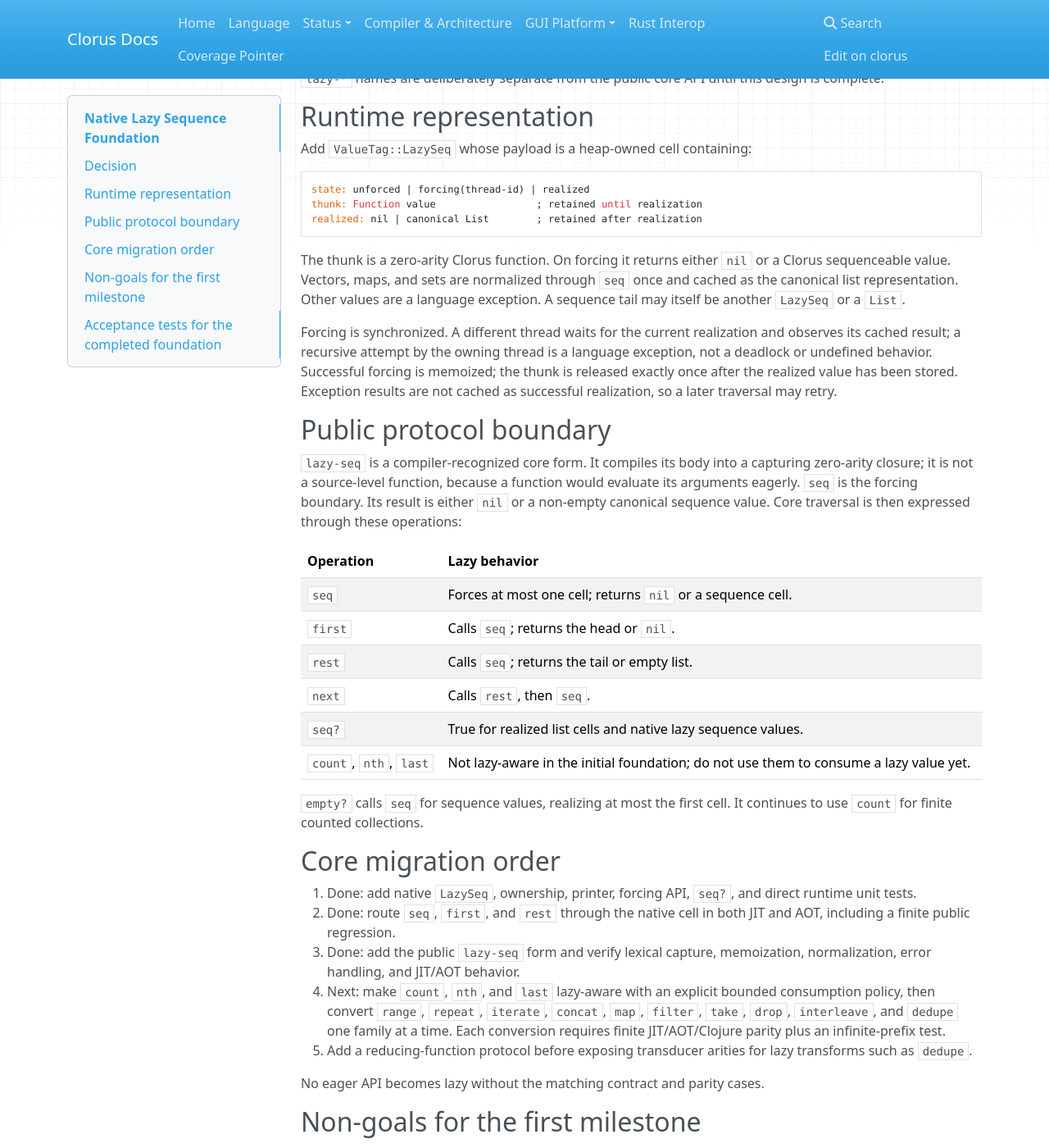
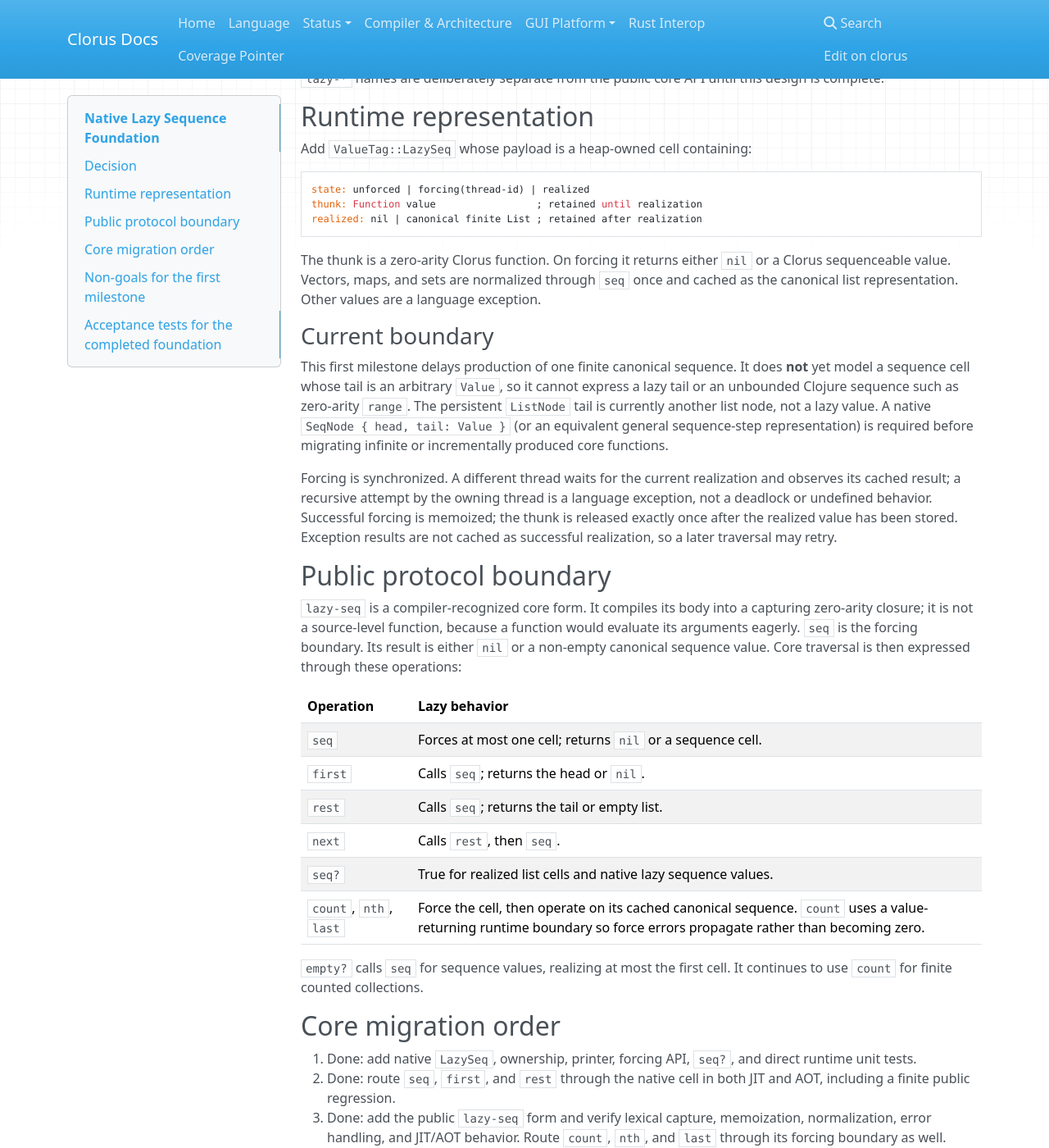
Before and after one commit to prabhugopal/clorus, an MkDocs documentation site: the page built from docs/design/LAZY_SEQUENCE_FOUNDATION.md, in a window 1280 px wide and 1400 px high, scrolled down 226 px. Shown: the whole window at 82% size. Built offline with MkDocs 1.6.1, drawn with Linux system fonts in a browser that asks for light colours; nearby versions of some CDN libraries; some of the changed text lies outside the part shown.

Commit message:
feat: realize lazy sequence accessors safely

````diff
--- a/docs/design/LAZY_SEQUENCE_FOUNDATION.md
+++ b/docs/design/LAZY_SEQUENCE_FOUNDATION.md
@@ -16,14 +16,23 @@ Add `ValueTag::LazySeq` whose payload is a heap-owned cell containing:
 ```text
 state: unforced | forcing(thread-id) | realized
 thunk: Function value                 ; retained until realization
-realized: nil | canonical List        ; retained after realization
+realized: nil | canonical finite List ; retained after realization
 ```
 
 The thunk is a zero-arity Clorus function. On forcing it returns either `nil`
 or a Clorus sequenceable value. Vectors, maps, and sets are normalized through
 `seq` once and cached as the canonical list representation. Other values are a
-language exception. A sequence tail may itself be another `LazySeq` or a
-`List`.
+language exception.
+
+### Current boundary
+
+This first milestone delays production of one finite canonical sequence. It
+does **not** yet model a sequence cell whose tail is an arbitrary `Value`, so
+it cannot express a lazy tail or an unbounded Clojure sequence such as
+zero-arity `range`. The persistent `ListNode` tail is currently another list
+node, not a lazy value. A native `SeqNode { head, tail: Value }` (or an
+equivalent general sequence-step representation) is required before migrating
+infinite or incrementally produced core functions.
 
 Forcing is synchronized. A different thread waits for the current realization
 and observes its cached result; a recursive attempt by the owning thread is a
@@ -47,7 +56,7 @@ traversal is then expressed through these operations:
 | `rest` | Calls `seq`; returns the tail or empty list. |
 | `next` | Calls `rest`, then `seq`. |
 | `seq?` | True for realized list cells and native lazy sequence values. |
-| `count`, `nth`, `last` | Not lazy-aware in the initial foundation; do not use them to consume a lazy value yet. |
+| `count`, `nth`, `last` | Force the cell, then operate on its cached canonical sequence. `count` uses a value-returning runtime boundary so force errors propagate rather than becoming zero. |
 
 `empty?` calls `seq` for sequence values, realizing at most the first cell. It
 continues to use `count` for finite counted collections.
@@ -59,12 +68,15 @@ continues to use `count` for finite counted collections.
 2. Done: route `seq`, `first`, and `rest` through the native cell in both JIT
    and AOT, including a finite public regression.
 3. Done: add the public `lazy-seq` form and verify lexical capture,
-   memoization, normalization, error handling, and JIT/AOT behavior.
-4. Next: make `count`, `nth`, and `last` lazy-aware with an explicit bounded
-   consumption policy, then convert `range`, `repeat`, `iterate`, `concat`, `map`, `filter`, `take`,
-   `drop`, `interleave`, and `dedupe` one family at a time. Each conversion
-   requires finite JIT/AOT/Clojure parity plus an infinite-prefix test.
-5. Add a reducing-function protocol before exposing transducer arities for
+   memoization, normalization, error handling, and JIT/AOT behavior. Route
+   `count`, `nth`, and `last` through its forcing boundary as well.
+4. Add a native general sequence-step representation, then extend printing,
+   equality, hashing, and the sequence protocol to traverse it safely.
+5. Define bounded-consumption and termination policy before converting
+   `range`, `repeat`, `iterate`, `concat`, `map`, `filter`, `take`, `drop`,
+   `interleave`, and `dedupe` one family at a time. Each conversion requires
+   finite JIT/AOT/Clojure parity plus an infinite-prefix test.
+6. Add a reducing-function protocol before exposing transducer arities for
    lazy transforms such as `dedupe`.
 
 No eager API becomes lazy without the matching contract and parity cases.
@@ -72,7 +84,7 @@ No eager API becomes lazy without the matching contract and parity cases.
 ## Non-goals for the first milestone
 
 - Character values and string sequencing
-- Lazy `count`, `nth`, or `last`
+- General lazy tails or unbounded sequence producers
 - Parallel realization, futures, promises, or IPC
 - Reusing the atom-backed map representation from `clorus.lazy`
 
````
Also changed, not shown: 4 other files.
